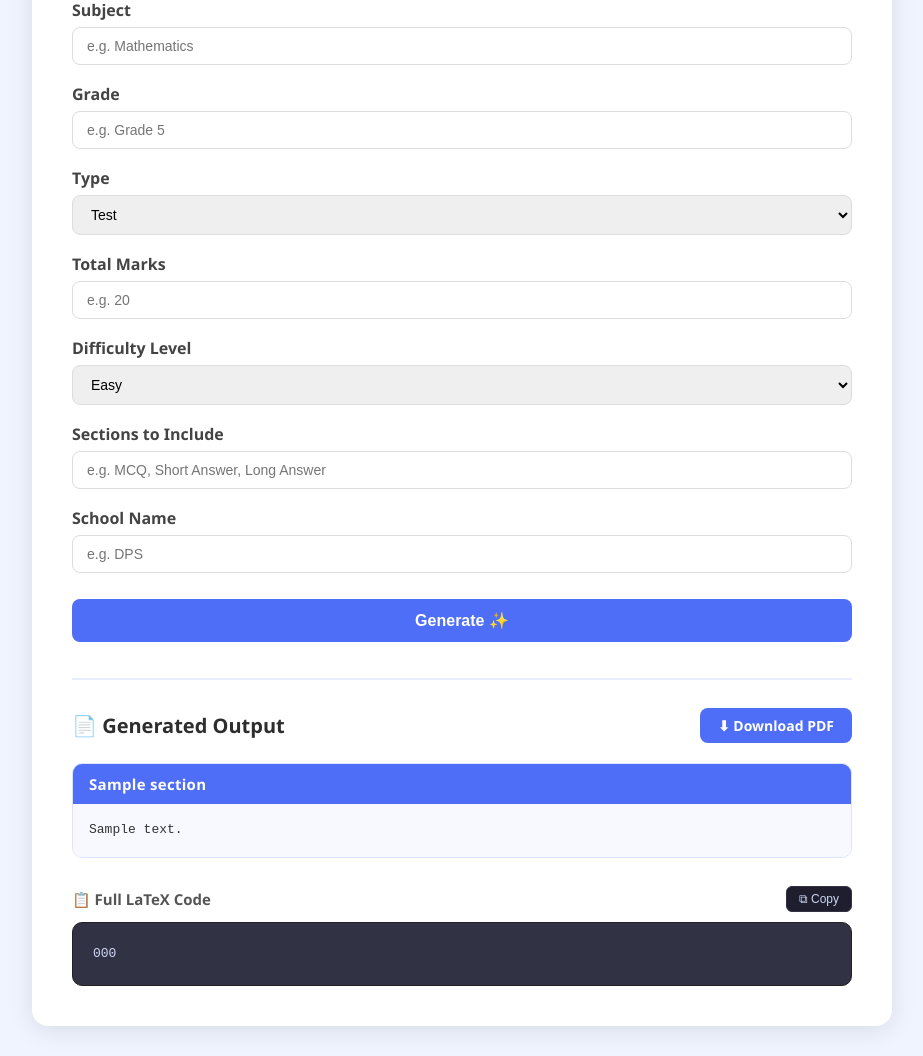
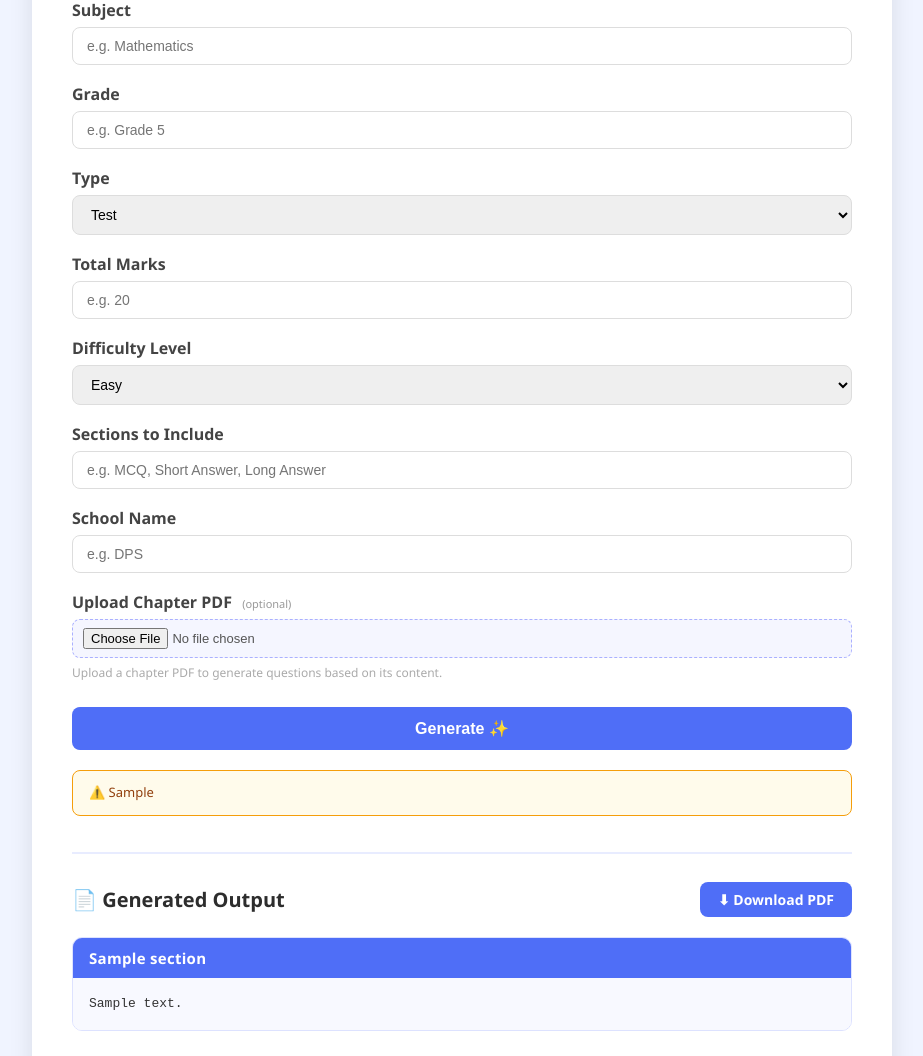
Before and after one commit to Twishha-Soni/Smart-Tex-VibeCodingProject, a Flask app: template templates/index.html in a window 1280 px wide. Shown: the part 170-1226 px from the top of the page, without its empty margins (178-1101 px from the left). Run offline with Flask 3, Linux system fonts and the light colour scheme; the template is opened without the code that fills it: most values are stand-ins (such as "Sample title", 1, 10 or a date in 2020).

Commit message:
Sprint 3: PDF upload for chapter-specific generation

```diff
--- a/app.py
+++ b/app.py
@@ -3,13 +3,14 @@ from google import genai
 from prompt_template import build_prompt
 from parse_response import parse_gemini_response
 from pdf_generator import generate_pdf
+from pdf_extractor import extract_pdf_text
 from dotenv import load_dotenv
 import os
 
 load_dotenv()
 
 app = Flask(__name__)
-app.secret_key = "smarttex-dev-key"   # needed for session
+app.secret_key = "smarttex-dev-key"
 client = genai.Client(api_key=os.getenv("GEMINI_API_KEY"))
 
 @app.route("/")
@@ -26,21 +27,33 @@ def generate():
     sections   = request.form.get("sections")
     school     = request.form.get("school")
 
-    prompt = build_prompt(subject, grade, test_type, marks, difficulty, sections, school)
+    # Sprint 3: Handle optional PDF upload
+    chapter_context = ""
+    pdf_warning     = ""
+    uploaded_file   = request.files.get("chapter_pdf")
+
+    if uploaded_file and uploaded_file.filename != "":
+        chapter_context, pdf_warning = extract_pdf_text(uploaded_file)
+        if chapter_context:
+            print(f"[app] PDF uploaded: '{uploaded_file.filename}' — extracted {len(chapter_context)} chars")
+        else:
+            print(f"[app] PDF uploaded but 0 chars extracted — scanned PDF. Warning: {pdf_warning}")
+    else:
+        print("[app] No PDF uploaded — using subject-based generation")
+
+    prompt = build_prompt(subject, grade, test_type, marks, difficulty, sections, school, chapter_context)
 
     response = client.models.generate_content(
         model="gemini-3.1-flash-lite-preview",
         contents=prompt
     )
 
-    # Sprint 2 Task 1: Parse and structure the Gemini response
     parsed = parse_gemini_response(response.text)
 
-    # Sprint 2 Task 7: Store parsed in session for /download
     session["latex_code"] = parsed["latex_code"]
     session["sections"]   = parsed["sections"]
 
-    return render_template("index.html", parsed=parsed)
+    return render_template("index.html", parsed=parsed, pdf_warning=pdf_warning)
 
 
 @app.route("/download")
--- a/static/style.css
+++ b/static/style.css
@@ -183,3 +183,38 @@ button:hover { background: #3a56d4; }
     color: #333;
     font-family: 'Courier New', monospace;
 }
+/* ── Sprint 3: PDF upload field ── */
+input[type="file"] {
+    padding: 8px 10px;
+    border: 1px dashed #aab0ff;
+    background: #f5f6ff;
+    border-radius: 8px;
+    font-size: 13px;
+    cursor: pointer;
+    color: #555;
+}
+
+.optional-tag {
+    font-size: 11px;
+    font-weight: 400;
+    color: #999;
+    margin-left: 6px;
+}
+
+.field-hint {
+    font-size: 12px;
+    color: #aaa;
+    margin-top: 6px;
+}
+
+/* ── PDF warning banner ── */
+.pdf-warning {
+    margin-top: 20px;
+    padding: 12px 16px;
+    background: #fffbeb;
+    border: 1px solid #f59e0b;
+    border-radius: 8px;
+    font-size: 13px;
+    color: #92400e;
+    line-height: 1.5;
+}
--- a/templates/index.html
+++ b/templates/index.html
@@ -11,7 +11,7 @@
         <h1>🧠 Smart-TeX</h1>
         <p class="subtitle">AI-Powered Test & Worksheet Generator</p>
 
-        <form action="/generate" method="POST">
+        <form action="/generate" method="POST" enctype="multipart/form-data">
             <div class="form-group">
                 <label>Subject</label>
                 <input type="text" name="subject" placeholder="e.g. Mathematics" required>
@@ -54,8 +54,20 @@
                 <input type="text" name="school" placeholder="e.g. DPS" required>
             </div>
 
+            <div class="form-group">
+                <label>Upload Chapter PDF <span class="optional-tag">(optional)</span></label>
+                <input type="file" name="chapter_pdf" accept=".pdf" id="chapter_pdf">
+                <p class="field-hint">Upload a chapter PDF to generate questions based on its content.</p>
+            </div>
+
             <button type="submit">Generate ✨</button>
         </form>
+
+        {% if pdf_warning %}
+        <div class="pdf-warning">
+            ⚠️ {{ pdf_warning }}
+        </div>
+        {% endif %}
 
         {% if parsed %}
         <div class="output">
```
Also changed, not shown: pdf_extractor.py (added, +58 -0 lines), prompt_template.py (+31 -4 lines).
